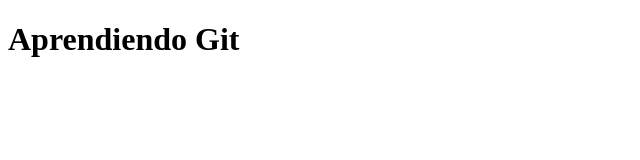
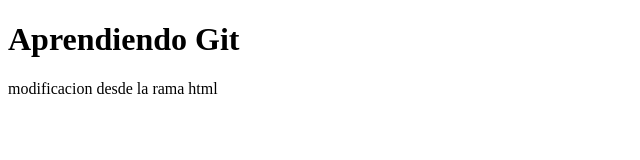
Before and after one commit to amr89-dev/aprendiedo-git, a plain HTML site: page index.html in a window 1280 px wide. Shown: the whole page, without its empty margins (0-640 px from the left). Drawn offline with Linux system fonts and the light colour scheme.

Commit message:
modificando desde la rama html

```diff
--- a/index.html
+++ b/index.html
@@ -10,6 +10,7 @@
 
 <body>
   <h1>Aprendiendo Git</h1>
+  <p>modificacion desde la rama html</p>
 </body>
 
 </html>
```
